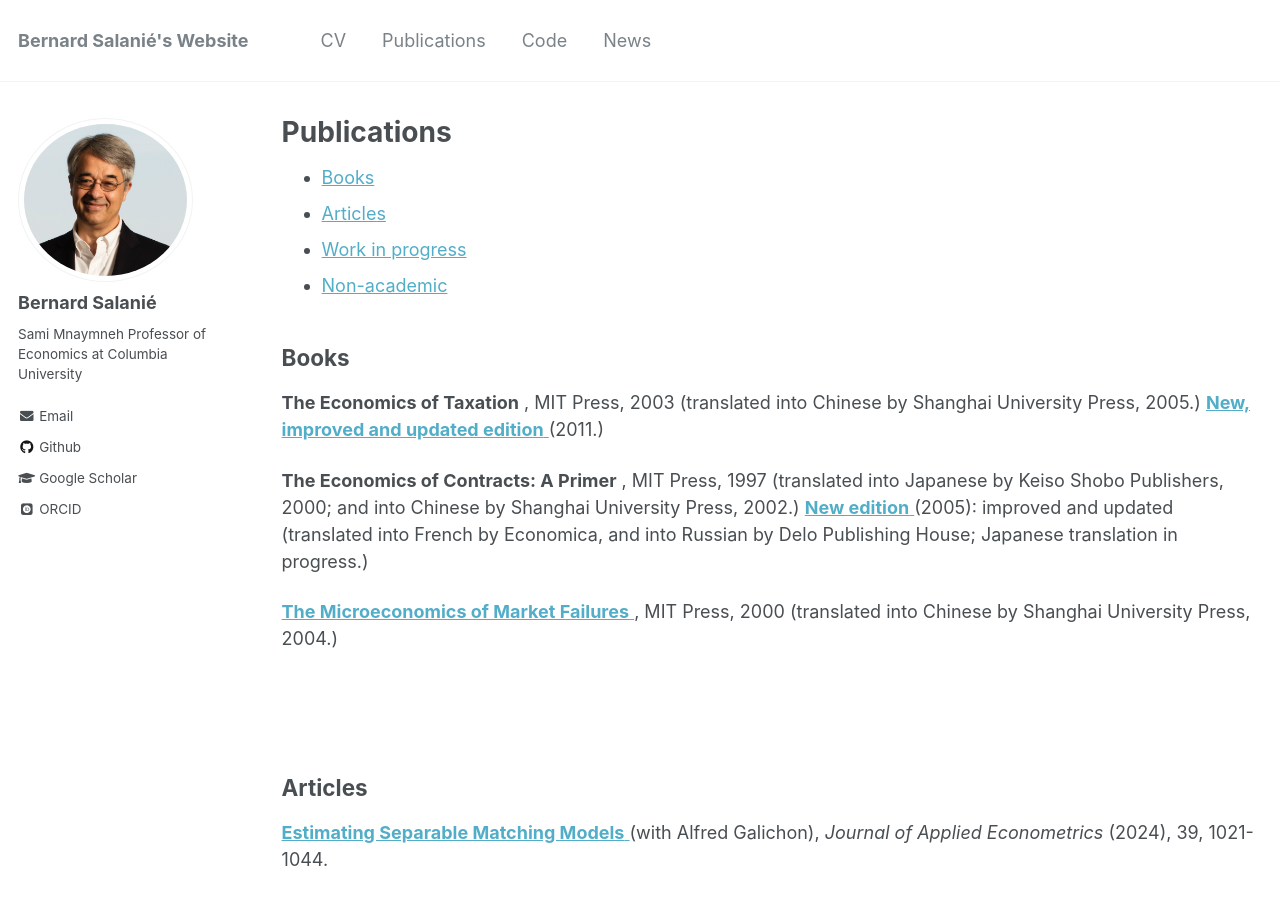
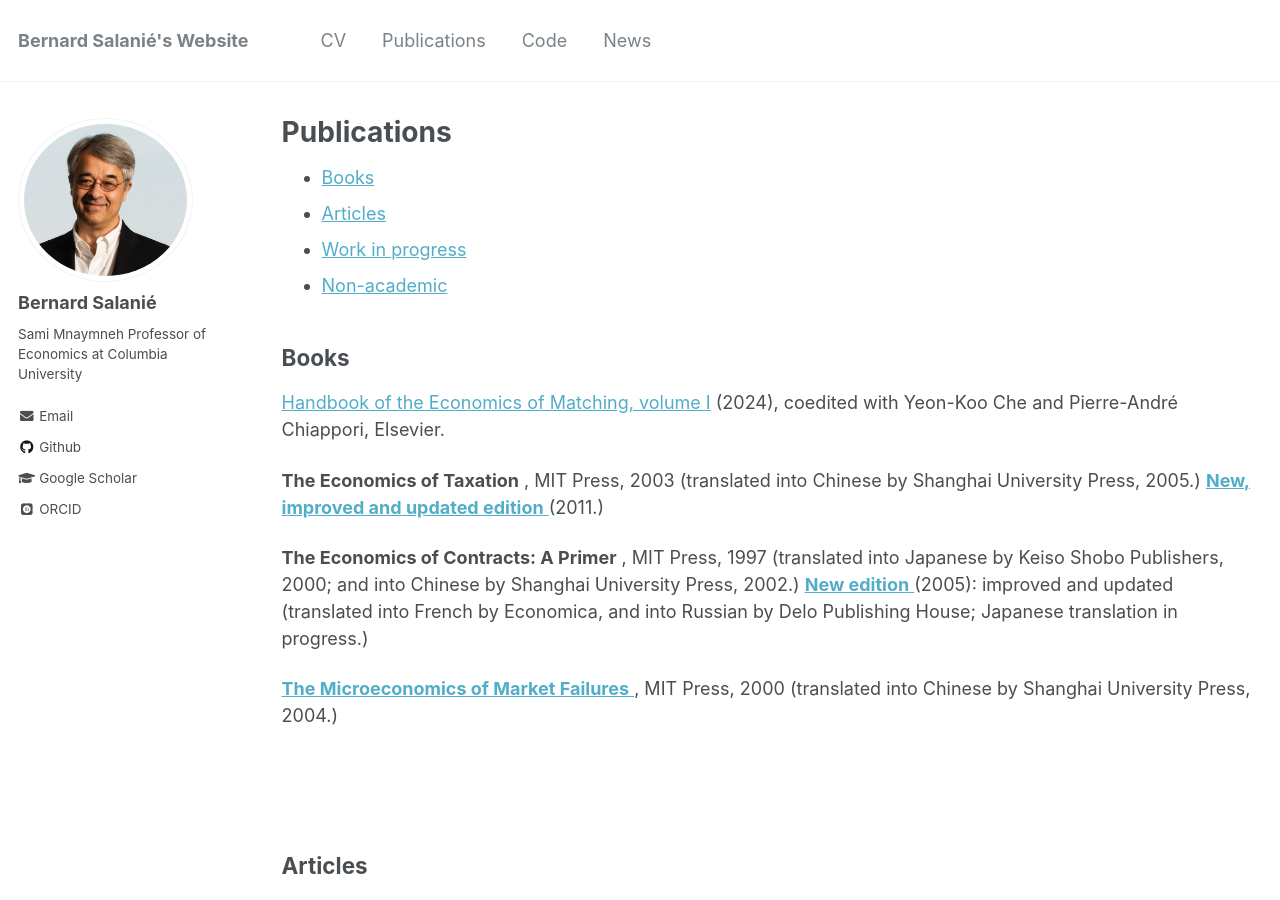
Before and after one commit to bsalanie/bsalanie.github.io, a Jekyll site: the page built from _pages/publications.html, in a window 1280 px wide and 900 px high. Built offline with Jekyll 4.4.1, drawn with Linux system fonts in a browser that asks for light colours; some web fonts are replaced; some of the changed text lies outside the part shown.

Commit message:
added HbkEM

```diff
--- a/_pages/publications.html
+++ b/_pages/publications.html
@@ -21,6 +21,13 @@ author_profile: true
 </ul>
 
 <h2 id="books">Books</h2>
+
+
+<p>
+<a href="https://shop.elsevier.com/books/handbook-of-the-economics-of-matching/che/978-0-443-31466-7">
+    Handbook of the Economics of Matching, volume I</a> (2024), coedited with Yeon-Koo Che and  Pierre-Andr&eacute; Chiappori,
+    Elsevier.
+  </p>
 
 <p id="h.p_ID_52" class="pubitem">
   <strong>The Economics of Taxation</strong>
@@ -72,6 +79,13 @@ author_profile: true
 </div>
 
 <h2 id="articles">Articles</h2>
+
+<p>
+<strong>Matching with Transfers: Applications</strong> (2024), ch. 2 in <a href="https://shop.elsevier.com/books/handbook-of-the-economics-of-matching/che/978-0-443-31466-7">volume I of the <em>
+  Handbook of the Economics of Matching</a>, Yeon-Koo Che, Pierre-Andr&eacute; Chiappori and Bernard Salani&eacute; eds,
+  Elsevier.
+</em>
+</p>
 
 
 <p>
```
Also changed, not shown: _pages/news.md (+5 -0 lines).
